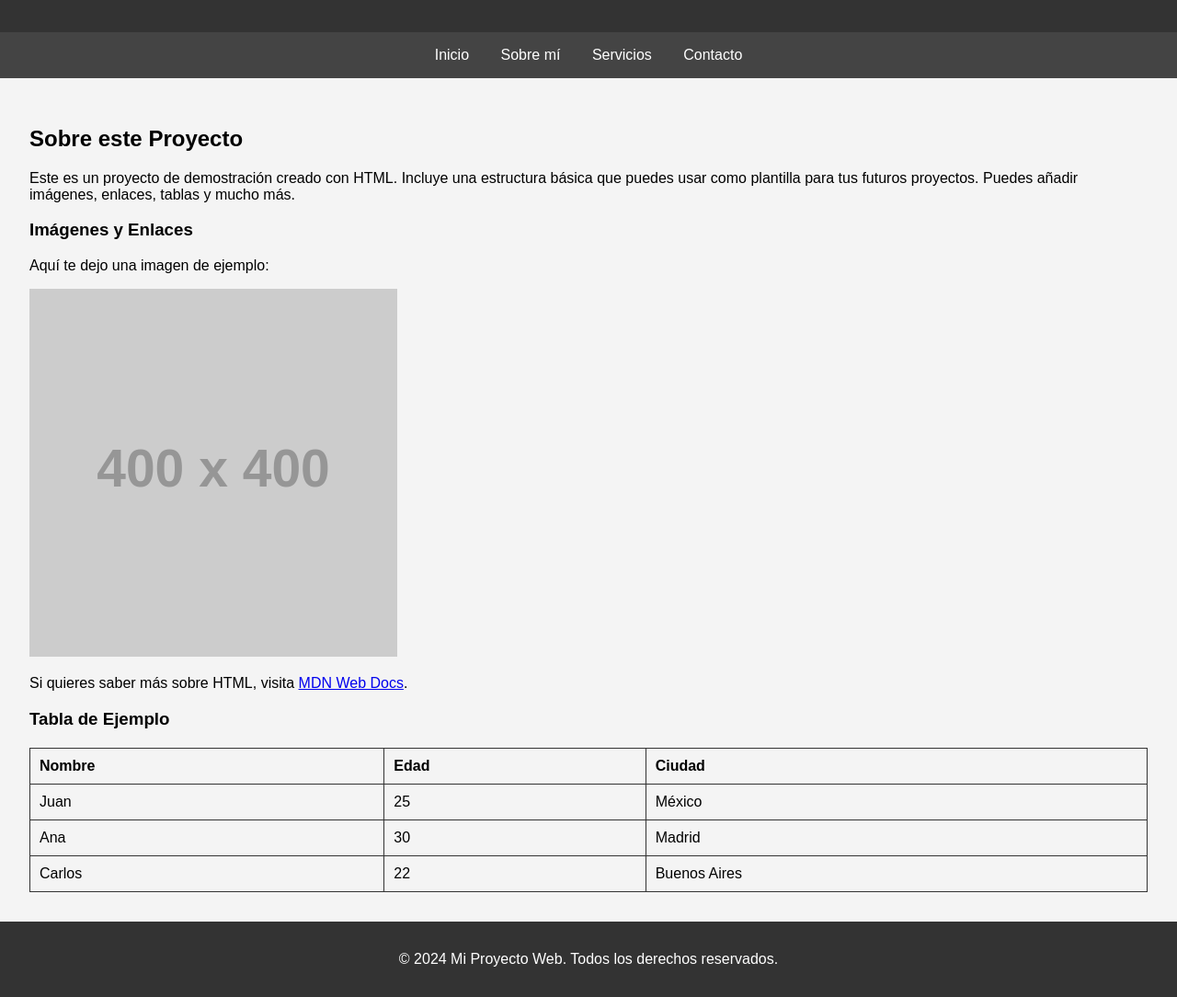
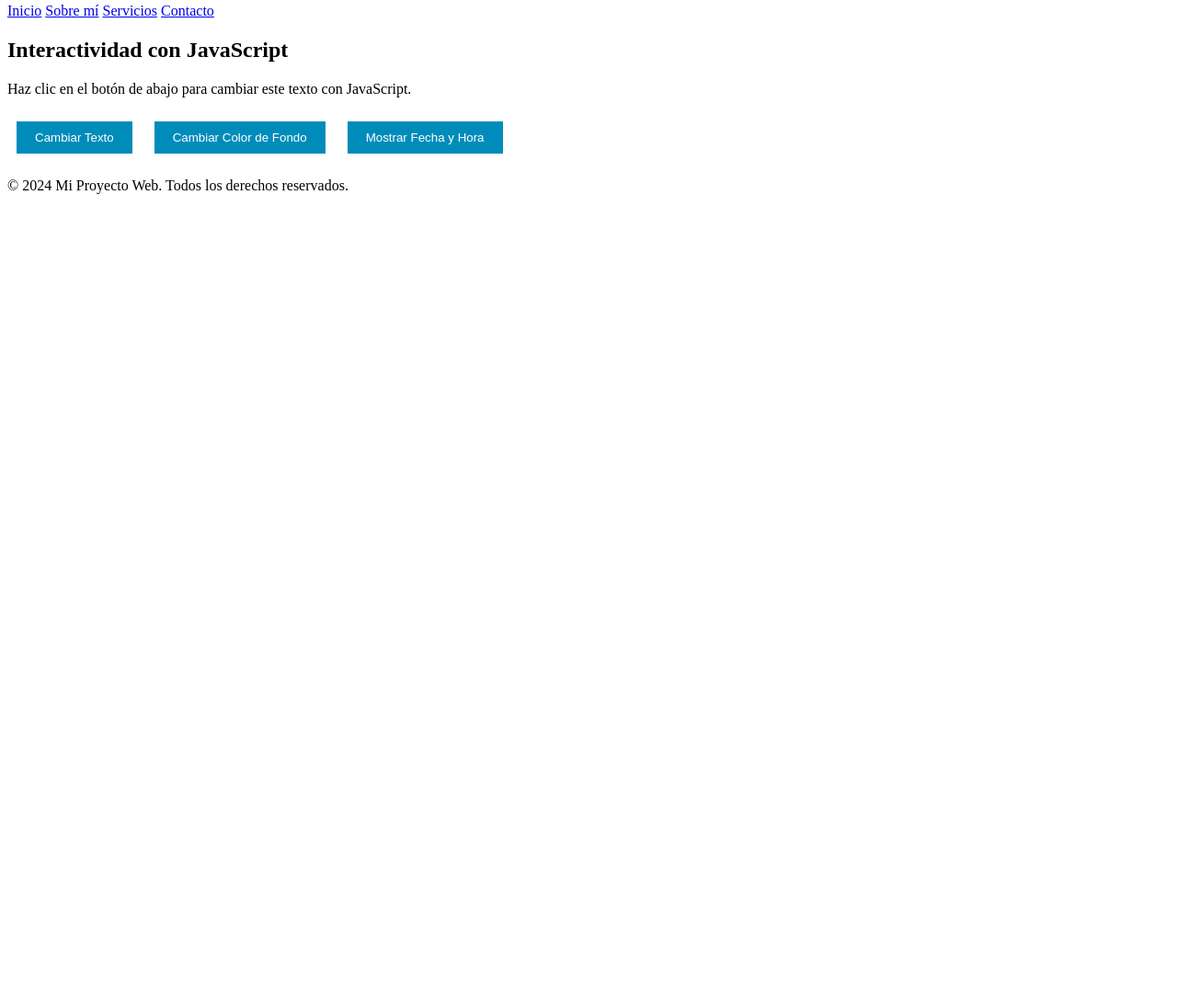
Before and after one commit to rudiespinoza/MI-PROYECT, a plain HTML site: page index.html in a window 1280 px wide. Shown: the part 77-1161 px from the top of the page at 92% size. After the commit the page ends 800 px from the top, so only its background shows below. Drawn offline with Linux system fonts and the light colour scheme; placeholder pictures from the web are drawn by us.

Commit message:
segundo commit

```diff
--- a/index.html
+++ b/index.html
@@ -4,62 +4,21 @@
     <meta charset="UTF-8" />
     <meta name="viewport" content="width=device-width, initial-scale=1.0" />
     <meta http-equiv="X-UA-Compatible" content="ie=edge" />
-    <title>Mi Proyecto HTML</title>
+    <title>Mi Proyecto HTML con JS</title>
+    <link rel="stylesheet" href="styles.css" />
     <style>
-      body {
-        font-family: Arial, sans-serif;
-        margin: 0;
-        padding: 0;
-        background-color: #f4f4f4;
+      /* Agrega algunos estilos para los botones */
+      button {
+        padding: 10px 20px;
+        margin: 10px;
+        background-color: #008cba;
+        color: white;
+        border: none;
+        cursor: pointer;
       }
 
-      header {
-        background-color: #333;
-        color: white;
-        text-align: center;
-        padding: 1rem;
-      }
-
-      nav {
-        margin: 0;
-        padding: 1rem;
-        background-color: #444;
-        text-align: center;
-      }
-
-      nav a {
-        color: white;
-        margin: 0 15px;
-        text-decoration: none;
-      }
-
-      section {
-        padding: 2rem;
-      }
-
-      table {
-        width: 100%;
-        border-collapse: collapse;
-        margin-top: 20px;
-      }
-
-      table,
-      th,
-      td {
-        border: 1px solid #333;
-      }
-
-      th,
-      td {
-        padding: 10px;
-        text-align: left;
-      }
-
-      footer {
-        text-align: center;
-        padding: 1rem;
-        background-color: #333;
-        color: white;
+      button:hover {
+        background-color: #005f5f;
       }
     </style>
   </head>
@@ -76,57 +35,19 @@
     </nav>
 
     <section>
-      <h2>Sobre este Proyecto</h2>
-      <p>
-        Este es un proyecto de demostración creado con HTML. Incluye una
-        estructura básica que puedes usar como plantilla para tus futuros
-        proyectos. Puedes añadir imágenes, enlaces, tablas y mucho más.
+      <h2>Interactividad con JavaScript</h2>
+      <p id="texto-cambiable">
+        Haz clic en el botón de abajo para cambiar este texto con JavaScript.
       </p>
-
-      <h3>Imágenes y Enlaces</h3>
-      <p>Aquí te dejo una imagen de ejemplo:</p>
-      <img
-        src="https://via.placeholder.com/400"
-        alt="Imagen de ejemplo"
-        style="width: 100%; max-width: 400px"
-      />
-      <p>
-        Si quieres saber más sobre HTML, visita
-        <a href="https://developer.mozilla.org/es/docs/Web/HTML">MDN Web Docs</a
-        >.
-      </p>
-
-      <h3>Tabla de Ejemplo</h3>
-      <table>
-        <thead>
-          <tr>
-            <th>Nombre</th>
-            <th>Edad</th>
-            <th>Ciudad</th>
-          </tr>
-        </thead>
-        <tbody>
-          <tr>
-            <td>Juan</td>
-            <td>25</td>
-            <td>México</td>
-          </tr>
-          <tr>
-            <td>Ana</td>
-            <td>30</td>
-            <td>Madrid</td>
-          </tr>
-          <tr>
-            <td>Carlos</td>
-            <td>22</td>
-            <td>Buenos Aires</td>
-          </tr>
-        </tbody>
-      </table>
+      <button onclick="cambiarTexto()">Cambiar Texto</button>
+      <button onclick="cambiarColorFondo()">Cambiar Color de Fondo</button>
+      <button onclick="mostrarFechaHora()">Mostrar Fecha y Hora</button>
     </section>
 
     <footer>
       <p>&copy; 2024 Mi Proyecto Web. Todos los derechos reservados.</p>
     </footer>
+
+    <script src="script.js"></script>
   </body>
 </html>
--- /dev/null
+++ b/script.js
@@ -0,0 +1,22 @@
+// script.js
+
+// Mostrar un mensaje de bienvenida cuando se cargue la página
+window.onload = function() {
+    alert("¡Bienvenido a mi proyecto web!");
+};
+
+// Cambiar el texto de un elemento cuando se haga clic en un botón
+function cambiarTexto() {
+    document.getElementById("texto-cambiable").innerHTML = "¡El texto ha sido cambiado con JavaScript!";
+}
+
+// Cambiar el color de fondo de la página
+function cambiarColorFondo() {
+    document.body.style.backgroundColor = "#e0f7fa";
+}
+
+// Mostrar la fecha y hora actual
+function mostrarFechaHora() {
+    const fecha = new Date();
+    alert("Fecha y hora actual: " + fecha.toLocaleString());
+}
```
